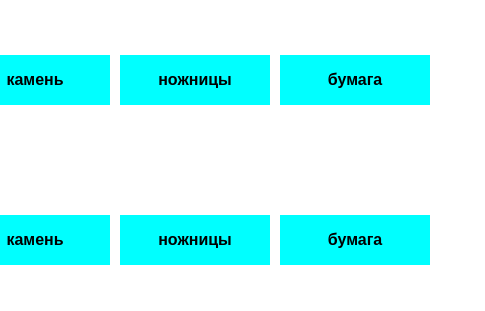
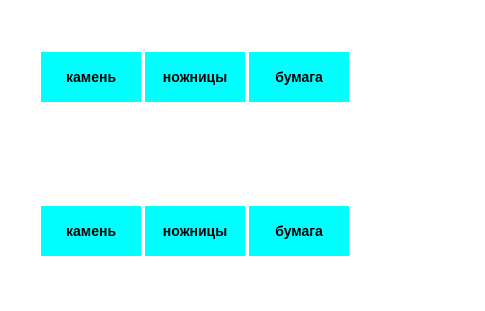
Before and after one commit to Daniil757/krestik, a plain HTML site: page index.html in a window 390 px wide. Shown: the whole page, 485 px wide, since content can reach past the window. Drawn offline with Linux system fonts and the light colour scheme.

Commit message:
Add files via upload

```diff
--- a/css/style.css
+++ b/css/style.css
@@ -36,6 +36,17 @@ body {
     align-items: center;
     font-family: sans-serif;
     font-weight: 700;
+}
+
+@media (max-width:600px) {
+    .col {
+        font-size: 14px;
+        width: 100px;
+        margin: 2px;
+    }
+    .container {
+        padding: 50px 0px;
+    }
 }
 
 .col:hover {
```
